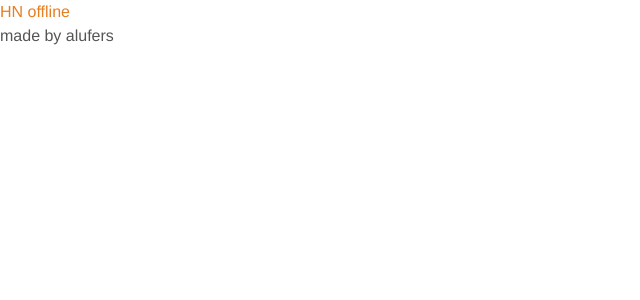
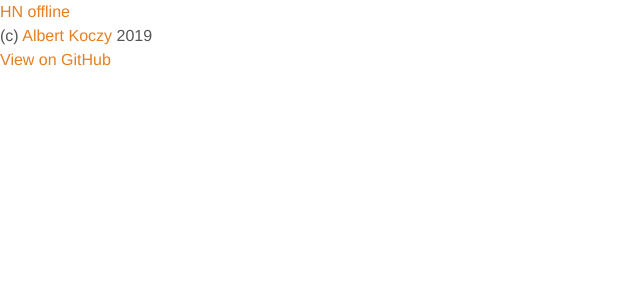
Before and after one commit to alufers/hn-offline, a Preact app: page / in a window 1280 px wide. Shown: the top 300 px of the page, without its empty margins (0-640 px from the left). Built offline with nearby package versions, Linux system fonts and the light colour scheme; the HTML template or start-up script is replaced by a standard one; what serviceworker-webpack-plugin would draw is missing.

Commit message:
Styled the footer a bit

```diff
--- a/src/App/index.tsx
+++ b/src/App/index.tsx
@@ -14,9 +14,8 @@
         <Route path="/" component={ItemsList} exact />
         <Route path="/item/:id/comments" component={ItemCommentsPage} />
         <Route path="/item/:id/view" component={ViewItemPage} />
-
-        <Footer />
       </div>
+      <Footer />
     </div>
   );
 };
--- a/src/Footer/index.tsx
+++ b/src/Footer/index.tsx
@@ -1 +1,15 @@
-export default () => <div>made by alufers</div>;
+import "./style.less";
+
+export default () => (
+  <div styleName="footer">
+    <div styleName="container">
+      <div>
+        (c) <a href="https://albert-koczy.com">Albert Koczy</a> 2019
+      </div>
+      <div styleName="spacer" />
+      <div>
+        <a href="https://github.com/alufers/hn-offline">View on GitHub</a>
+      </div>
+    </div>
+  </div>
+);
--- /dev/null
+++ b/src/Footer/style.less
@@ -0,0 +1,21 @@
+@import "../common.less";
+
+.footer {
+  .shaded-box();
+  margin-top: 10px;
+  background: #eee;
+  padding: 20px 0px;
+  .container {
+    width: 80vw;
+    margin: 0 auto;
+    @media (max-width: 767px) {
+      width: calc(100vw - 40px);
+    }
+    display: flex;
+    flex-direction: row;
+    flex-wrap: wrap;
+    .spacer {
+      flex-grow: 9999;
+    }
+  }
+}
```
